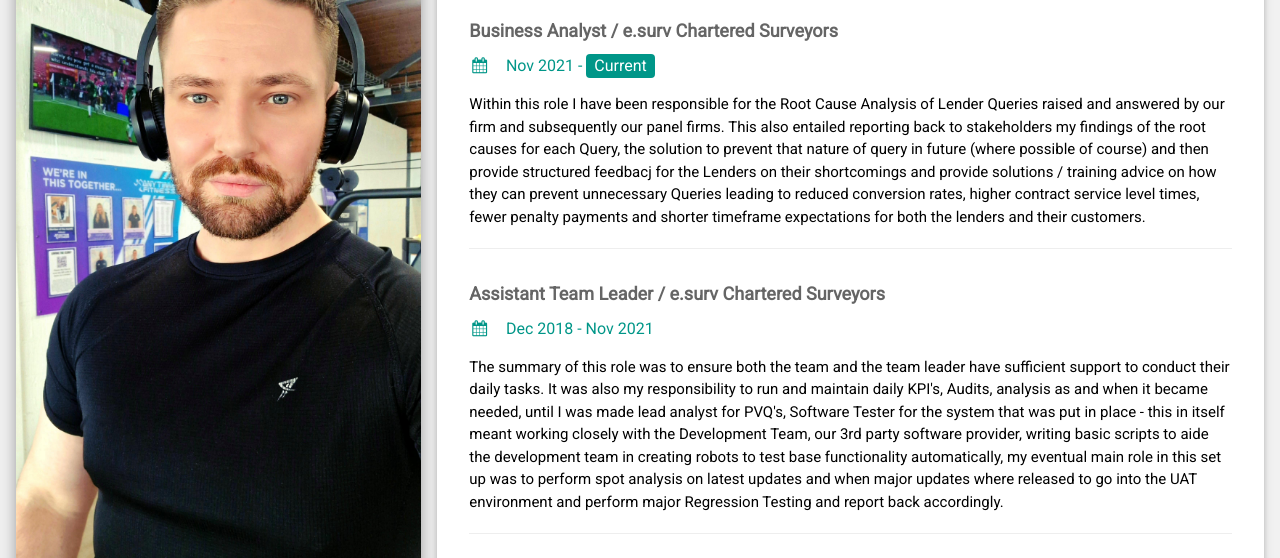
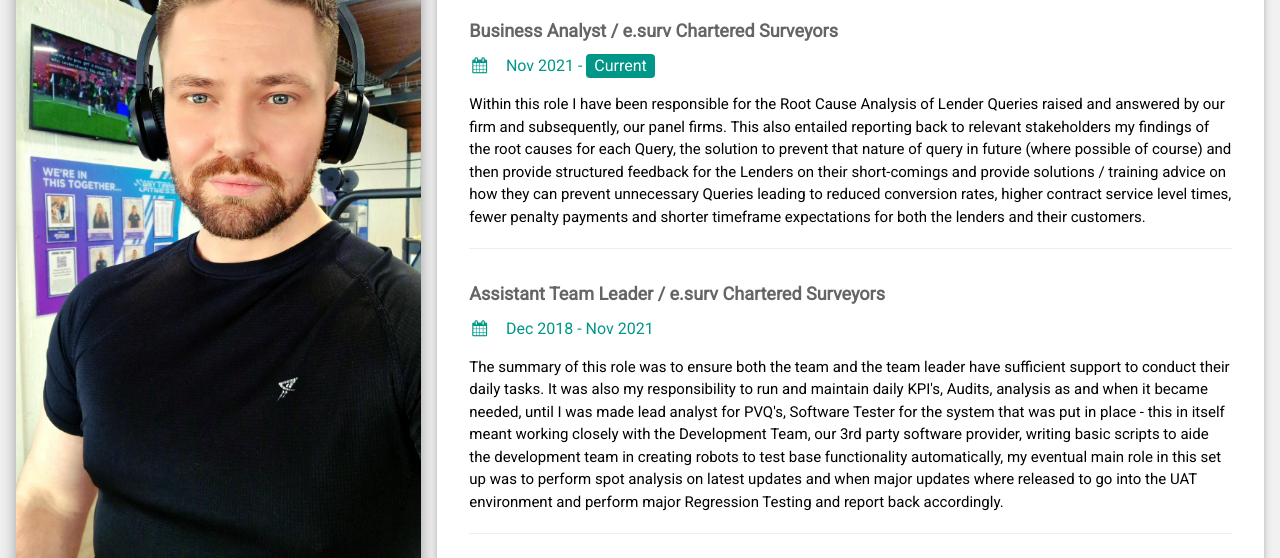
Before and after one commit to BradHooton/CV, a plain HTML site: page index.html in a window 1280 px wide. Shown: the part 106-664 px from the top of the page. Drawn offline with nearby package versions, Linux system fonts and the light colour scheme.

Commit message:
Update index.html

```diff
--- a/index.html
+++ b/index.html
@@ -85,7 +85,7 @@
         <div class="w3-container">
           <h5 class="w3-opacity"><b>Business Analyst / e.surv Chartered Surveyors</b></h5>
           <h6 class="w3-text-teal"><i class="fa fa-calendar fa-fw w3-margin-right"></i>Nov 2021 - <span class="w3-tag w3-teal w3-round">Current</span></h6>
-          <p>Within this role I have been responsible for the Root Cause Analysis of Lender Queries raised and answered by our firm and subsequently our panel firms. This also entailed reporting back to stakeholders my findings of the root causes for each Query, the solution to prevent that nature of query in future (where possible of course) and then provide structured feedbacj for the Lenders on their shortcomings and provide solutions / training advice on how they can prevent unnecessary Queries leading to reduced conversion rates, higher contract service level times, fewer penalty payments and shorter timeframe expectations for both the lenders and their customers.</p>
+          <p>Within this role I have been responsible for the Root Cause Analysis of Lender Queries raised and answered by our firm and subsequently, our panel firms. This also entailed reporting back to relevant stakeholders my findings of the root causes for each Query, the solution to prevent that nature of query in future (where possible of course) and then provide structured feedback for the Lenders on their short-comings and provide solutions / training advice on how they can prevent unnecessary Queries leading to reduced conversion rates, higher contract service level times, fewer penalty payments and shorter timeframe expectations for both the lenders and their customers.</p>
           <hr>
         </div>
         <div class="w3-container">
```
